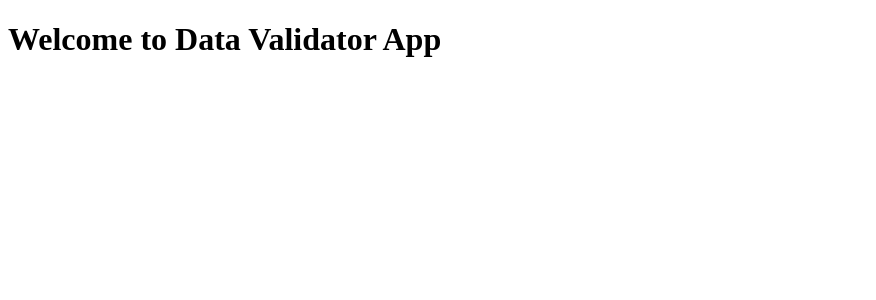
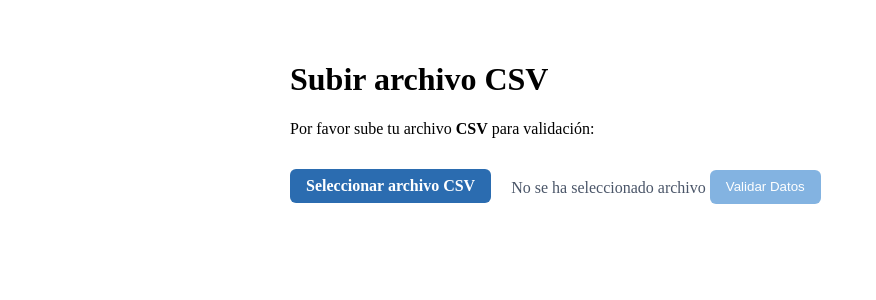
Before and after one commit to TorresStiven/data-validator, a Django app: page /data_validator_app/ in a window 1280 px wide. Shown: the top 300 px of the page, without its empty margins (0-876 px from the left). Run offline with Django 5.2, Linux system fonts and the light colour scheme.

Commit message:
Add CSV upload frontend with client-side validation and table placeholder

```diff
--- a/data_validator/settings.py
+++ b/data_validator/settings.py
@@ -115,4 +115,4 @@ USE_TZ = True
 # Static files (CSS, JavaScript, Images)
 # https://docs.djangoproject.com/en/6.0/howto/static-files/
 
-STATIC_URL = 'static/'
+STATIC_URL = '/static/'
--- /dev/null
+++ b/data_validator_app/static/css/home_styles.css
@@ -0,0 +1,52 @@
+/* Styles for file upload UI and form */
+
+/* Layout */
+.main-container { padding: 2rem; }
+.content { max-width: 700px; margin: 0 auto; }
+
+/* File wrapper and custom button */
+.file-wrapper { position: relative; display: inline-block; }
+.file-label {
+  display: inline-block;
+  padding: 0.5rem 1rem;
+  background: #2b6cb0;
+  color: #fff;
+  border-radius: 6px;
+  cursor: pointer;
+  font-weight: 600;
+}
+
+/* Hide built-in file button (where supported) */
+input[type="file"]::file-selector-button { display: none; }
+input[type="file"]::-webkit-file-upload-button { visibility: hidden; }
+
+/* Make the input cover the wrapper to capture clicks while remaining invisible */
+.file-input {
+  position: absolute;
+  inset: 0;
+  width: 100%;
+  height: 100%;
+  opacity: 0;
+  cursor: pointer;
+  z-index: 2;
+}
+
+/* File status */
+.file-status { display: inline-block; margin-left: 1rem; color: #4a5568; vertical-align: middle; }
+.file-status.valid { color: #38a169; }
+.file-status.invalid { color: #e53e3e; }
+
+/* Button styles */
+.validate-button {
+  margin-top: 1rem;
+  padding: 0.6rem 1rem;
+  background: #3182ce;
+  color: #fff;
+  border: none;
+  border-radius: 6px;
+  cursor: pointer;
+}
+.validate-button[disabled] { opacity: 0.6; cursor: not-allowed; }
+
+/* Focus (accesibilidad) */
+.file-label:focus, .file-input:focus { outline: 3px solid rgba(66,153,225,0.4); outline-offset: 2px; }
--- /dev/null
+++ b/data_validator_app/static/js/home_script.js
@@ -0,0 +1,65 @@
+/* home_script.js
+   Comportamiento para el formulario de subida CSV en `home.html`.
+   - Muestra el nombre del archivo seleccionado
+   - Valida extensión .csv (cliente)
+   - Habilita / deshabilita botón de validar
+   - Evita envío si no hay archivo válido
+*/
+
+document.addEventListener('DOMContentLoaded', () => {
+  const input = document.getElementById('csvFile');
+  const status = document.getElementById('fileStatus');
+  const btn = document.getElementById('validateBtn');
+  const form = document.getElementById('uploadForm');
+
+
+  const setInvalid = (msg) => {
+    status.textContent = msg;
+    status.classList.remove('valid');
+    status.classList.add('invalid');
+    btn.disabled = true;
+  };
+
+  const setValid = (name) => {
+    status.textContent = `Seleccionado: ${name}`;
+    status.classList.remove('invalid');
+    status.classList.add('valid');
+    btn.disabled = false;
+  };
+
+  // Al cambiar la selección de archivo
+  input.addEventListener('change', () => {
+    const file = input.files[0];
+
+    if (!file) {
+      setInvalid('No se ha seleccionado archivo');
+      return;
+    }
+
+    const name = file.name || '';
+    const isCsvExt = name.toLowerCase().endsWith('.csv');
+
+    // file.type puede no estar presente en algunos navegadores; nos apoyamos en extensión
+    if (isCsvExt) {
+      setValid(name);
+    } else {
+      setInvalid('Solo se permiten archivos con extensión .csv');
+      input.value = ''; // limpiar selección inválida
+    }
+  });
+
+  // Antes de enviar, verificamos que haya un archivo válido
+  form.addEventListener('submit', (e) => {
+    const file = input.files[0];
+    if (!file || !file.name.toLowerCase().endsWith('.csv')) {
+      e.preventDefault();
+      setInvalid('Selecciona un archivo .csv válido antes de enviar');
+      input.focus();
+      return;
+    }
+
+    // Opcional: prevenir envíos duplicados
+    btn.disabled = true;
+    btn.textContent = 'Enviando...';
+  });
+});
--- a/data_validator_app/templates/home.html
+++ b/data_validator_app/templates/home.html
@@ -1,15 +1,93 @@
+{% load static %}
 <!DOCTYPE html>
 <html>
   <head>
     <meta charset="utf-8" />
     <meta http-equiv="X-UA-Compatible" content="IE=edge" />
-    <title></title>
     <meta name="description" content="" />
     <meta name="viewport" content="width=device-width, initial-scale=1" />
-    <link rel="stylesheet" href="" />
+    <link rel="stylesheet" href="{% static 'css/home_styles.css' %}" />
+    <script src="{% static 'js/home_script.js' %}" defer></script>
     <title>Data Validator</title>
   </head>
   <body>
-    <h1>Welcome to Data Validator App</h1>
+    <div class="container main-container">
+      <header class="site-header header" role="banner"></header>
+
+      <main class="content" role="main">
+        <!-- Formulario para subir CSV. enctype necesario para archivos. -->
+        <form
+          id="uploadForm"
+          class="upload-form"
+          method="post"
+          enctype="multipart/form-data"
+        >
+          {% csrf_token %}
+
+          <h1 class="form-title">Subir archivo CSV</h1>
+
+          <p class="form-instructions">
+            Por favor sube tu archivo <strong>CSV</strong> para validación:
+          </p>
+
+          <!-- Wrapper: botón visible y campo de archivo oculto visualmente -->
+          <div class="file-wrapper">
+            <label for="csvFile" class="file-label"
+              >Seleccionar archivo CSV</label
+            >
+            <!-- El input permanece accesible, pero lo ocultamos visualmente con CSS -->
+            <input
+              id="csvFile"
+              class="file-input"
+              type="file"
+              name="csv_file"
+              accept=".csv,text/csv"
+              required
+              aria-describedby="fileStatus"
+            />
+          </div>
+
+          <!-- Área para mostrar el estado/nombre del archivo seleccionado (anuncia cambios a lectores de pantalla) -->
+          <div id="fileStatus" class="file-status" aria-live="polite">
+            No se ha seleccionado archivo
+          </div>
+
+          <button
+            id="validateBtn"
+            class="validate-button"
+            type="submit"
+            disabled
+          >
+            Validar Datos
+          </button>
+        </form>
+      </main>
+
+      <!-- Footer: información/licencia/links -->
+      <footer class="site-footer footer" role="contentinfo">
+        {% if rows%}
+        <table border="1">
+          <thead>
+            <tr>
+              <th>Col</th>
+              <th>Email</th>
+              <th>Tipo</th>
+              <th>Valor</th>
+              <th>Observación</th>
+            </tr>
+          </thead>
+          <tbody>
+            {% for row in rows %}
+            <tr>
+              {% for col in row %}
+              <td>{{ col }}</td>
+              {% endfor %}
+            </tr>
+            {% endfor %}
+          </tbody>
+        </table>
+        {% endif %}
+      </footer>
+    </div>
   </body>
 </html>
```
